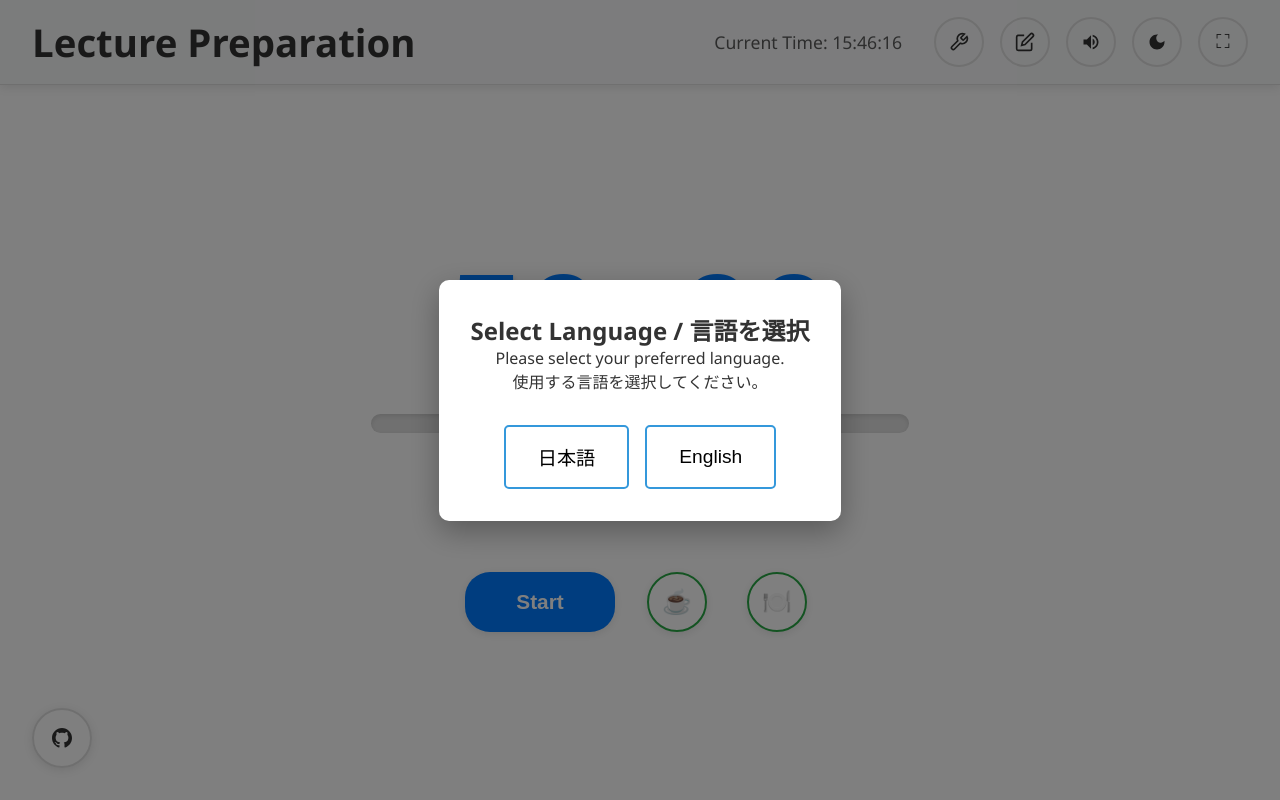
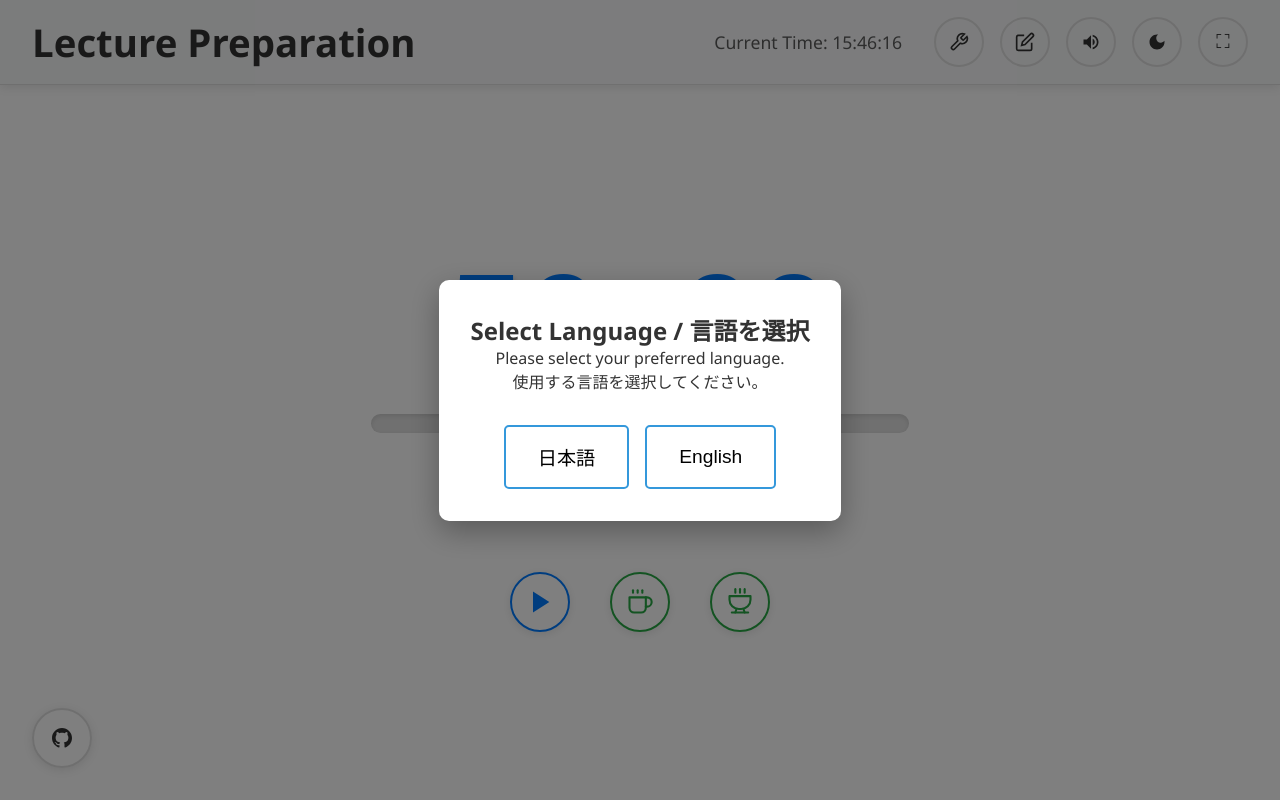
Before and after one commit to ytx/l_timer, a plain HTML site: page index.html in a window 1280 px wide. Drawn offline with Linux system fonts and the light colour scheme.

Commit message:
Enhance action buttons with SVG icons and hover effects for improved UI

```diff
--- a/css/styles.css
+++ b/css/styles.css
@@ -552,6 +552,10 @@ body {
   transform: scale(1.1);
 }
 
+.break-icon-btn:hover svg {
+  stroke: white;
+}
+
 .lecture-icon-btn {
   color: var(--primary-color);
   border-color: var(--primary-color);
@@ -563,6 +567,11 @@ body {
   transform: scale(1.1);
 }
 
+.lecture-icon-btn:hover svg {
+  stroke: white;
+  fill: white;
+}
+
 .stop-icon-btn {
   color: var(--danger-color);
   border-color: var(--danger-color);
@@ -572,6 +581,10 @@ body {
   background-color: var(--danger-color);
   color: white;
   transform: scale(1.1);
+}
+
+.stop-icon-btn:hover svg {
+  stroke: white;
 }
 
 /* Progress Indicator */
--- a/index.html
+++ b/index.html
@@ -75,11 +75,44 @@
 
             <!-- Action Buttons -->
             <div class="action-buttons">
-                <button id="start-lecture" class="action-btn lecture-btn">Start</button>
-                <button id="start-lecture-break" class="icon-btn lecture-icon-btn" style="display: none;" title="Start Lecture">📚</button>
-                <button id="start-break1" class="icon-btn break-icon-btn" data-break-type="1" title="休憩開始（10分）">☕</button>
-                <button id="start-break2" class="icon-btn break-icon-btn" data-break-type="2" title="休憩開始（60分）">🍽️</button>
-                <button id="stop-timer" class="icon-btn stop-icon-btn" style="display: none;" title="停止">💤</button>
+                <button id="start-lecture" class="icon-btn lecture-icon-btn" title="Start Lecture">
+                    <svg width="28" height="28" viewBox="0 0 24 24" fill="currentColor" stroke="none">
+                        <polygon points="6,3 20,12 6,21"/>
+                    </svg>
+                </button>
+                <button id="start-lecture-break" class="icon-btn lecture-icon-btn" style="display: none;" title="Start Lecture">
+                    <svg width="28" height="28" viewBox="0 0 24 24" fill="none" stroke="currentColor" stroke-width="1.8" stroke-linecap="round" stroke-linejoin="round">
+                        <path d="M4 19.5A2.5 2.5 0 0 1 6.5 17H20"/>
+                        <path d="M6.5 2H20v20H6.5A2.5 2.5 0 0 1 4 19.5v-15A2.5 2.5 0 0 1 6.5 2z"/>
+                        <line x1="8" y1="7" x2="16" y2="7"/>
+                        <line x1="8" y1="11" x2="14" y2="11"/>
+                    </svg>
+                </button>
+                <button id="start-break1" class="icon-btn break-icon-btn" data-break-type="1" title="休憩開始（10分）">
+                    <svg width="28" height="28" viewBox="0 0 24 24" fill="none" stroke="currentColor" stroke-width="1.8" stroke-linecap="round" stroke-linejoin="round">
+                        <path d="M17 8h1a4 4 0 1 1 0 8h-1"/>
+                        <path d="M3 8h14v9a4 4 0 0 1-4 4H7a4 4 0 0 1-4-4V8z"/>
+                        <line x1="6" y1="2" x2="6" y2="4"/>
+                        <line x1="10" y1="2" x2="10" y2="4"/>
+                        <line x1="14" y1="2" x2="14" y2="4"/>
+                    </svg>
+                </button>
+                <button id="start-break2" class="icon-btn break-icon-btn" data-break-type="2" title="休憩開始（60分）">
+                    <svg width="28" height="28" viewBox="0 0 24 24" fill="none" stroke="currentColor" stroke-width="1.8" stroke-linecap="round" stroke-linejoin="round">
+                        <line x1="8" y1="1" x2="8" y2="4"/>
+                        <line x1="12" y1="1" x2="12" y2="4"/>
+                        <line x1="16" y1="1" x2="16" y2="4"/>
+                        <path d="M3 7h18v3a8 8 0 0 1-8 8h-2a8 8 0 0 1-8-8V7z"/>
+                        <path d="M5 21h14"/>
+                        <path d="M9 18l-1 3"/>
+                        <path d="M15 18l1 3"/>
+                    </svg>
+                </button>
+                <button id="stop-timer" class="icon-btn stop-icon-btn" style="display: none;" title="停止">
+                    <svg width="28" height="28" viewBox="0 0 24 24" fill="none" stroke="currentColor" stroke-width="1.8" stroke-linecap="round" stroke-linejoin="round">
+                        <rect x="4" y="4" width="16" height="16" rx="2"/>
+                    </svg>
+                </button>
             </div>
         </main>
 
```
